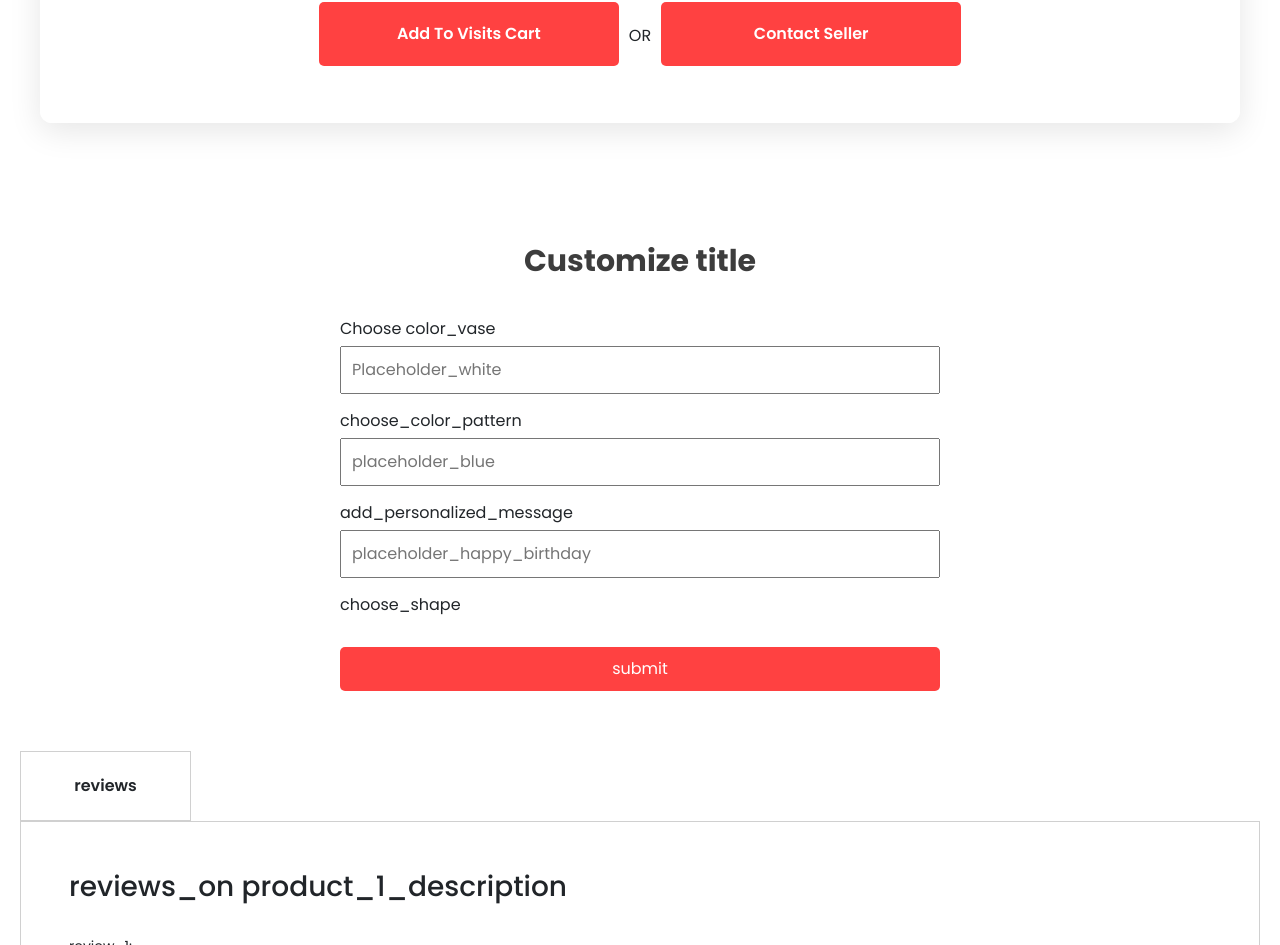
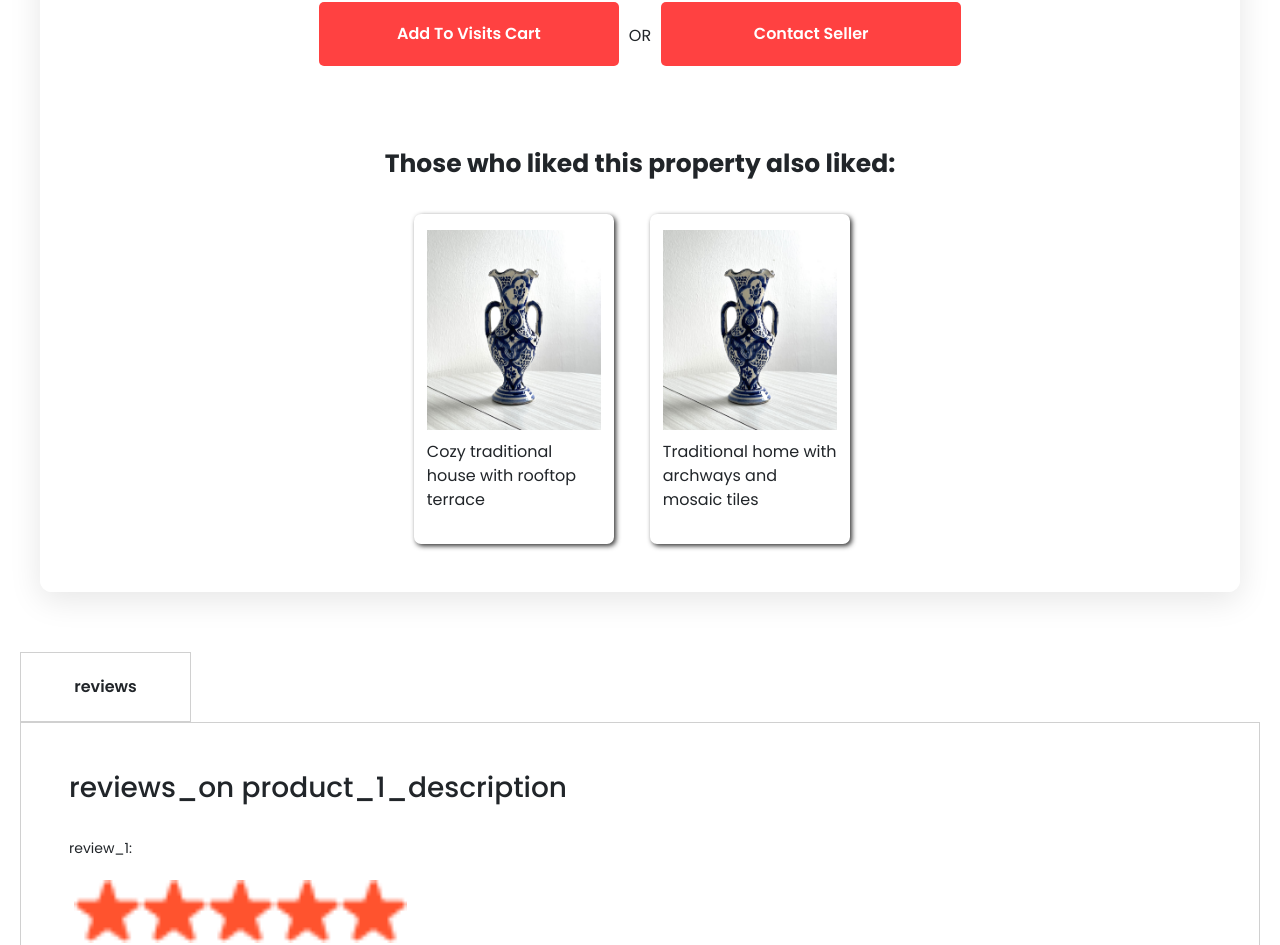
Before and after one commit to YassineSahli04/E-commerceWebsite, a React (Create React App) app: page /product/1 in a window 1280 px wide. Shown: the part 1115-2060 px from the top of the page. Built offline with nearby package versions, Linux system fonts and the light colour scheme.

Commit message:
added the also likes feature

```diff
--- a/src/Components/Customize/Customize.css
+++ /dev/null
@@ -1,92 +0,0 @@
-/* src/pages/Customize.css */
-.product-display h1 {
-    color: #3d3d3d;
-    font-size: 30px;
-    font-weight: 700;
-}
-
-.productdisplay-right hr {
-    width: 150px;
-    height: 6px; /* Increased thickness */
-    border-radius: 10px;
-    background: #252525;
-}
-
-.customize-container {
-    display: flex;
-    flex-direction: column;
-    align-items: center;
-    text-align: center;
-    margin-top: 100px;
-}
-
-.product-display {
-    margin-top: 20px;
-}
-
-.short-hr {
-    width: 100%; /* Adjusted width */
-    height: 6px; /* Increased thickness */
-    border-radius: 10px;
-    background: #252525;
-    margin: 0 auto;
-}
-
-.customize-form {
-    display: flex;
-    flex-direction: column;
-    align-items: flex-start; /* Align items to the left */
-    width: 100%;
-    max-width: 600px;
-    margin-top: 30px;
-}
-
-.customize-form label {
-    display: flex;
-    flex-direction: column;
-    margin-bottom: 15px;
-
-    text-align: left; /* Ensure labels are left-aligned */
-}
-.input{
-  width:100%;
-}
-
-.customize-form input[type="text"] {
-    padding: 10px;
-    margin-top: 5px;
-}
-
-.fieldset {
-    width: 100%;
-    border: none; /* Remove default fieldset border */
-    margin-bottom: 15px; /* Add margin for spacing */
-}
-
-.radio-group {
-    display: flex;
-    flex-wrap: wrap; /* Allow items to wrap if needed */
-    gap: 10px; /* Add space between items */
-    align-items: center;
-}
-
-.radio-group label {
-    display: flex;
-    align-items: center; /* Center items vertically */
-    margin-right: 10px;
-}
-
-.radio-group input[type="radio"] {
-    margin-right: 5px; /* Add space between radio button and label */
-}
-
-button[type="submit"] {
-    padding: 10px 20px;
-    background-color: #ff4141; /* Updated color */
-    color: #fff;
-    border: none;
-    border-radius: 5px;
-    cursor: pointer;
-    align-self: center;
-    width: 100%;
-}
--- a/src/Components/Customize/Customize.jsx
+++ /dev/null
@@ -1,198 +0,0 @@
-import React, { useContext, useState } from 'react';
-import { useParams } from 'react-router-dom';
-import { ShopContext } from '../../Context/ShopContext';
-import './Customize.css';
-
-const Customize = () => {
-  const { all_product } = useContext(ShopContext);
-  const { productId } = useParams();
-  const product = all_product.find(product => product.id === parseInt(productId));
-
-  const [formData, setFormData] = useState({
-    color: '',
-    color2: '',
-    shape: '',
-    dimension: ''
-  });
-
-  const handleChange = (e) => {
-    const { name, value } = e.target;
-    setFormData({
-      ...formData,
-      [name]: value
-    });
-  };
-
-  const handleSubmit = (e) => {
-    e.preventDefault();
-    console.log('Form submitted:', formData);
-  };
-
-  if (!product) {
-    return <p>No product found</p>;
-  }
-
-  return (
-    <div className="customize-container" role="form" aria-labelledby="customize-title">
-      <div className="product-display">
-        <h1 id="customize-title">Customize title</h1>
-
-      </div>
-      <form className="customize-form" onSubmit={handleSubmit}>
-        {(product.id === 1 || product.id === 2 || product.id === 3) && (
-          <>
-            <label className="input">
-              Choose color_vase
-              <input
-                type="text"
-                name="color"
-                value={formData.color}
-                onChange={handleChange}
-                placeholder={'Placeholder_white'}
-                aria-label={'Choose_color_vase'}
-              />
-            </label>
-            <label className="input">
-              {'choose_color_pattern'}
-              <input
-                type="text"
-                name="color2"
-                value={formData.color2}
-                onChange={handleChange}
-                placeholder={'placeholder_blue'}
-                aria-label={'choose_color_pattern'}
-              />
-            </label>
-            <label className="input">
-              {'add_personalized_message'}
-              <input
-                type="text"
-                name="personalizedMessage"
-                value={formData.personalizedMessage}
-                onChange={handleChange}
-                placeholder={'placeholder_happy_birthday'}
-                aria-label={'add_personalized_message'}
-              />
-            </label>
-            <div className="fieldset">
-              <label>{'choose_shape'}</label>
-              {/* <div className="radio-group">
-                {product.shapes.map((shape, index) => (
-                  <label key={index}>
-                    <input
-                      type="radio"
-                      name="shape"
-                      value={shape}
-                      onChange={handleChange}
-                      aria-label={`shape_${shape.toLowerCase().replace(/ /g, '_')}`}
-                    />
-                    {`shape_${shape.toLowerCase().replace(/ /g, '_')}`}
-                  </label>
-                ))}
-              </div> */}
-            </div>
-          </>
-        )}
-
-        {(product.id === 4 || product.id === 5) && (
-          <div className="fieldset">
-            <label>{'choose_dimension'}</label>
-            {/* <div className="radio-group">
-              {product.dimension.map((dimension, index) => (
-                <label key={index}>
-                  <input
-                    type="radio"
-                    name="dimension"
-                    value={dimension}
-                    onChange={handleChange}
-                    aria-label={`dimension_${dimension.toLowerCase().replace(/ /g, '_').replace(/:/g, '').replace(/cm/g, 'cm').replace(/m/g, 'm')}`}
-                  />
-                  {`dimension_${dimension.toLowerCase().replace(/ /g, '_').replace(/:/g, '').replace(/cm/g, 'cm').replace(/m/g, 'm')}`}
-                </label>
-              ))}
-            </div> */}
-          </div>
-        )}
-
-        {product.id === 6 && (
-          <>
-            <label className="input">
-              {'choose_color_bowl'}
-              <input
-                type="text"
-                name="color"
-                value={formData.color}
-                onChange={handleChange}
-                placeholder={'placeholder_white'}
-                aria-label={'choose_color_bowl'}
-              />
-            </label>
-            <label className="input">
-              {'choose_color_pattern_4'}
-              <input
-                type="text"
-                name="color2"
-                value={formData.color2}
-                onChange={handleChange}
-                placeholder={'placeholder_colors'}
-                aria-label={'choose_color_pattern_4'}
-              />
-            </label>
-          </>
-        )}
-
-        {product.id === 7 && (
-          <label className="input">
-            {'choose_two_colors'}
-            <input
-              type="text"
-              name="color"
-              value={formData.color}
-              onChange={handleChange}
-              placeholder={'placeholder_brown_green'}
-              aria-label={'choose_two_colors'}
-            />
-          </label>
-        )}
-
-        {(product.id === 8 || product.id === 9) && (
-          <label className="input">
-            {'choose_color'}
-            <input
-              type="text"
-              name="color"
-              value={formData.color}
-              onChange={handleChange}
-              placeholder={'placeholder_green'}
-              aria-label={'choose_color'}
-            />
-          </label>
-        )}
-
-        {(product.id === 10 || product.id === 11 || product.id === 12) && (
-          <div className="fieldset">
-            <label>{'choose_dimension'}</label>
-            {/* <div className="radio-group">
-              {product.dimension.map((dimension, index) => (
-                <label key={index}>
-                  <input
-                    type="radio"
-                    name="dimension"
-                    value={dimension}
-                    onChange={handleChange}
-                    aria-label={`dimension_${dimension.toLowerCase().replace(/ /g, '_').replace(/:/g, '').replace(/cm/g, 'cm').replace(/m/g, 'm')}`}
-                  />
-                  {`dimension_${dimension.toLowerCase().replace(/ /g, '_').replace(/:/g, '').replace(/cm/g, 'cm').replace(/m/g, 'm')}`}
-                </label>
-              ))}
-            </div> */}
-          </div>
-        )}
-
-        <button type="submit">{'submit'}</button>
-      </form>
-    </div>
-  );
-};
-
-export default Customize;
--- a/src/Components/ProductDisplay/ProductDisplay.css
+++ b/src/Components/ProductDisplay/ProductDisplay.css
@@ -288,6 +288,17 @@
 .similar-product-item {
     text-align: center;
     max-width: 200px;
+        text-align: start;
+    border-radius: 7px;
+    cursor: pointer;
+    padding: 1rem 0.8rem;
+      flex: 0 0 auto;
+    object-fit: cover;
+    margin-right: 1rem;
+    margin-top: 1rem;
+    margin-bottom: 1rem;
+    transition: transform 0.3s;
+    box-shadow: 2px 2px 5px #333;
 }
 
 .similar-product-item img {
@@ -295,6 +306,10 @@
     height: 200px;
     margin-bottom: 10px;
     cursor: pointer;
+}
+.similar-product-item a {
+  text-decoration: none;
+  color: inherit;
 }
 
 .products {
--- a/src/Components/ProductDisplay/ProductDisplay.jsx
+++ b/src/Components/ProductDisplay/ProductDisplay.jsx
@@ -11,8 +11,8 @@ const ProductDisplay = (props) => {
     const { product, all_product } = props;
     const { addToCart } = useContext(ShopContext);
 
-    const similarProducts = all_product.filter(p => p.group === product.group && p.id !== product.id).slice(0, 2);
-       const containerRef = useRef(null);
+    const similarProducts = all_product.filter(p => p.type === product.type && p.id !== product.id).slice(0, 2);
+    const containerRef = useRef(null);
 
     useEffect(() => {
         const container = containerRef.current;
@@ -83,6 +83,20 @@ const ProductDisplay = (props) => {
             <button onClick={() => { addToCart(product.id) }} aria-label={'add_to_cart'}>Add To Visits Cart</button> {'OR'}
             <Link to='/contact'><button aria-label={'contact_artisan'}>Contact Seller</button></Link>
         </div>
+        <div className='similar-products-section'>
+                <p className='products'>Those who liked this property also liked:</p>
+                <div className="similar-products">
+                    {similarProducts.map((p, index) => (
+                        <div key={index} className="similar-product-item">
+                            <Link to={`/product/${p.id}`}>
+                                <img src={p.image} alt={p.description} />
+                                <p>{p.description}</p>
+                            </Link>
+
+                        </div>
+                    ))}
+                </div>
+        </div>
 
 
 
@@ -113,20 +127,7 @@ const ProductDisplay = (props) => {
         //             </div>
         //         </div>
         //     </div>
-        //     <div className='similar-products-section'>
-        //         <p className='products'> {'those_who_liked_this_product_also_liked'}:</p>
-        //         <div className="similar-products">
-        //             {similarProducts.map((p, index) => (
-        //                 <div key={index} className="similar-product-item">
-        //                     <Link to={`/product/${p.id}`}>
-        //                         <img src={p.image} alt={p.description} />
-        //                     </Link>
-        //                     <p>{`product_${p.id}_description`}</p>
-        //                     <p>${p.new_price}</p>
-        //                 </div>
-        //             ))}
-        //         </div>
-        //     </div>
+
         // </section>
     );
 };
--- a/src/Pages/Product.jsx
+++ b/src/Pages/Product.jsx
@@ -6,7 +6,6 @@ import ProductDisplay from '../Components/ProductDisplay/ProductDisplay';
 import DescriptionBox from '../Components/DescriptionBox/DescriptionBox';
 
 import ContactArtisan from '../Pages/Contact_us';
-import Customize from '../Components/Customize/Customize'
 
 const Product = () => {
   const {all_product}= useContext(ShopContext);
@@ -19,7 +18,7 @@ const Product = () => {
     <div>
       <Breadcrum product={product}/>
       <ProductDisplay product={product}  all_product={all_product} path='/contact_us' component={ContactArtisan} />
-      <Customize product={product}/>
+
       <DescriptionBox product={product}/>
 
 
```
Also changed, not shown: src/Pages/Customize.jsx (deleted, +0 -25 lines).
